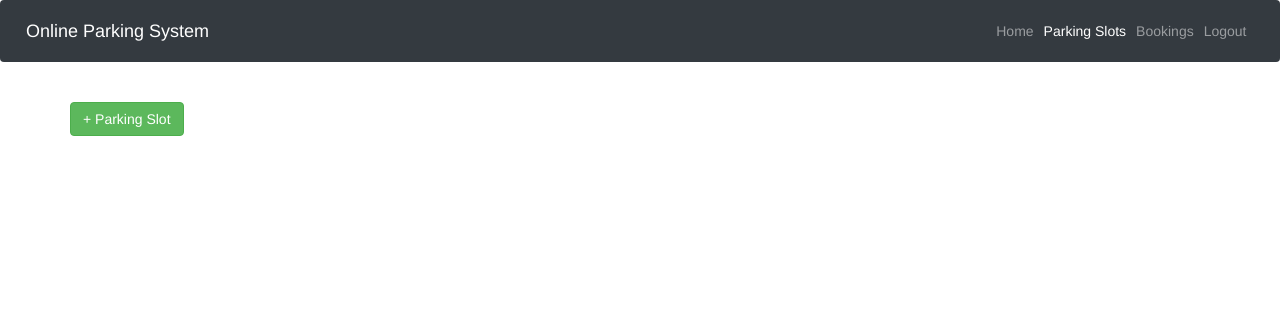
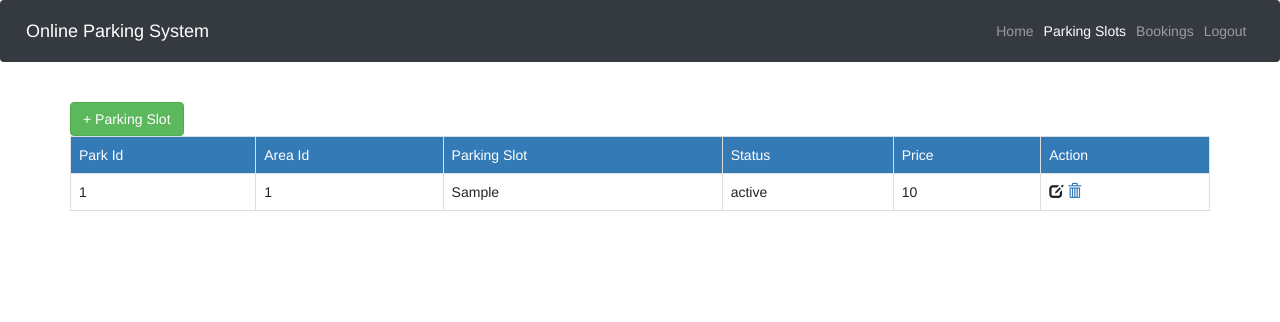
Before and after one commit to venkat-shiva-reddy-k/Car-Space-Finder, a PHP site: page /slots.php in a window 1280 px wide. Shown: the top 322 px of the page. Run offline with PHP 8.4, Linux system fonts and the light colour scheme; tables that the repository leaves empty or names only in its code hold one stand-in row (values such as "Sample post").

Commit message:
Update slots.php

```diff
--- a/slots.php
+++ b/slots.php
@@ -126,6 +126,99 @@
                     </div>
                 </div>
             </div>
+            <table class="table table-stripped table-bordered">
+                <tr style="background-color:#337ab7;color:white">
+                    <td>Park Id</td>
+                    <td>Area Id</td>
+                    <td>Parking Slot</td>
+                    <td>Status</td>
+                    <td>Price</td>
+                    <td>Action</td>
+                </tr>
+
+
+                <?php
+                include 'config.php';
+
+
+                $sql = "SELECT * FROM parkingslots";
+                $result = $conn->query($sql);
+
+                if ($result->num_rows > 0) {
+                    // output data of each row
+                    while ($row = $result->fetch_assoc()) {
+                        echo '
+
+                    <tr>
+                        <td>' . $row["pid"] . '   </td>
+                        <td>' . $row["aid"] . '   </td>
+                        <td>' . $row["parkslot"] . '   </td>
+                        <td>' . $row["status"] . '  </td>
+                        <td>' . $row["price"] . '   </td>
+                    <td>
+
+                    <span data-toggle="modal" data-target="#' . $row["pid"] . '" class="glyphicon glyphicon-edit"></span>
+                    <a href="deleteparkingslot.php?id= ' . $row["pid"] . '"> <span class="glyphicon glyphicon-trash"></span> </a>
+                    </td>
+
+                    </tr>
+
+
+
+                    <div class="modal fade" id="' . $row["pid"] . '" tabindex="-1" role="dialog" aria-labelledby="exampleModalLabel" aria-hidden="true">
+                    <div class="modal-dialog" role="document">
+                        <div class="modal-content">
+                            <div class="modal-header">
+                                <h3 class="modal-title" id="exampleModalLabel">Add Area</h3>
+                                <button type="button" class="close" data-dismiss="modal" aria-label="Close">
+                                    <span aria-hidden="true">&times;</span>
+                                </button>
+                            </div>
+                            <div class="modal-body">
+
+                                <form method="post" action="editslot.php">
+
+                                <input type="text" class="form-control" name="pid" value="' . $row["pid"] . '" hidden>
+
+
+                                    <div class="form-group">
+                                        <label>Enter State</label>
+                                        <input type="text" class="form-control" name="parkslot" value="' . $row["parkslot"] . '" required>
+                                    </div>
+
+                                    <div class="form-group">
+                                        <label>Enter City</label>
+                                        <input type="text" class="form-control" name="status" value="' . $row["status"] . '"  required>
+                                    </div>
+
+                                    <div class="form-group">
+                                        <label>Enter Area</label>
+                                        <input type="text" class="form-control" name="price" value="' . $row["price"] . '"  required>
+                                    </div>
+                                    <button class="btn btn-success form-control">Add Area</button>
+                                </form>
+
+
+                            </div>
+
+                        </div>
+                    </div>
+                </div>
+
+
+
+                    ';
+                    }
+                } else {
+                    echo "0 results";
+                }
+                $conn->close();
+
+                ?>
+
+
+
+            </table>
 
         </div>
 
```
